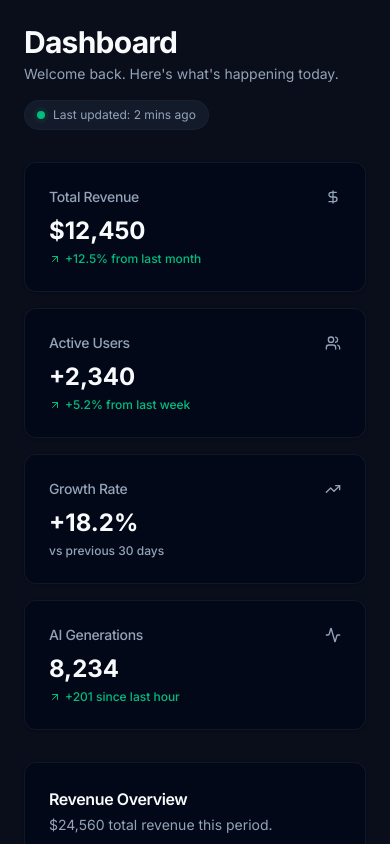
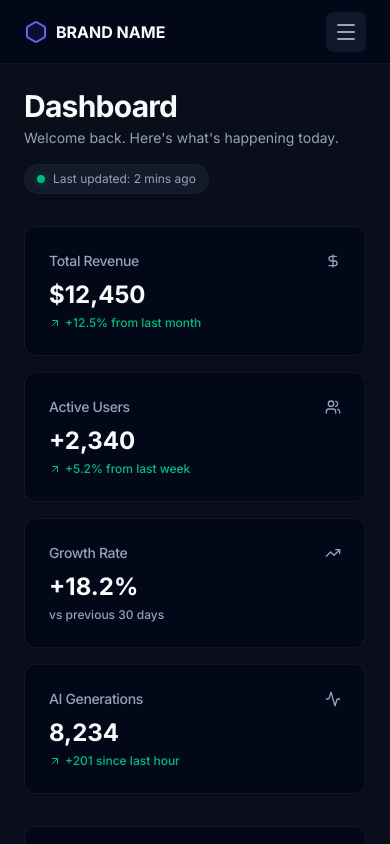
Before and after one commit to arjun456sahu-gif/ai-saas-dashboard, a Next.js app: page /dashboard in a window 390 px wide. Built offline with nearby package versions, Linux system fonts and the light colour scheme.

Commit message:
feat: complete responsive SaaS dashboard architecture
Fixed Sidebar layout, added mobile hamburger menu with auto-close logic, and optimized Tailwind v4 theme variables.

```diff
--- a/app/(dashboard)/analytics/page.tsx
+++ b/app/(dashboard)/analytics/page.tsx
@@ -1,6 +1,6 @@
 import { Card, CardContent, CardHeader, CardTitle } from "../../../components/ui/card"
 import { MainAnalyticsChart } from "../../../components/charts/main-analytics-charts"
-import { Navbar } from "@/components/layout/Navbar"
+// import { Navbar } from "@/components/Navbar"
 import {
   Calendar, Download, ChevronDown, Sparkles, Filter,
   Search, ArrowUpDown, MoreHorizontal, LayoutGrid, Users, Activity
@@ -9,7 +9,7 @@ import {
 export default function AnalyticsPage() {
   return (
     <>
-    <Navbar/>
+    {/* <Navbar/> */}
     <div className="flex-1 space-y-8 p-6 md:p-8 pt-6 bg-background min-h-screen">
 
       {/* =========================================
@@ -45,6 +45,7 @@ export default function AnalyticsPage() {
               Last 30 Days
               <ChevronDown className="ml-2 h-4 w-4 opacity-50" />
             </button>
+
 
             {/* User Type Filter */}
             <button className="inline-flex items-center justify-center whitespace-nowrap rounded-md text-sm font-medium border border-border/50 bg-background hover:bg-muted h-9 px-4 transition-colors">
--- a/app/(dashboard)/layout.tsx
+++ b/app/(dashboard)/layout.tsx
@@ -1,27 +1,88 @@
-import Sidebar from "../../components/layout/Sidebar"
+"use client"
 
+import React, { useState, useEffect } from "react"
+import Sidebar from "@/components/layout/Sidebar"
+import { Menu, X, Hexagon } from "lucide-react"
+import Link from "next/link"
+import { usePathname } from "next/navigation" // 👈 Pathname track karne ke liye
 
 export default function DashboardLayout({
   children,
 }: {
   children: React.ReactNode
 }) {
+  const [isMobileMenuOpen, setIsMobileMenuOpen] = useState(false)
+  const pathname = usePathname() // 👈 Current URL detect karo
+
+  // 🧠 THE MAGIC LOGIC: Jab bhi pathname (URL) change ho, menu band kar do
+  useEffect(() => {
+    setIsMobileMenuOpen(false)
+  }, [pathname])
+
   return (
-    <div className="flex h-screen w-full bg-background overflow-hidden">
+    <div className="flex h-screen w-full bg-background overflow-hidden selection:bg-indigo-500/30">
 
-      {/* Fixed Desktop Sidebar */}
-      <aside className="hidden lg:block w-64 h-full shrink-0">
+      {/* 1. DESKTOP SIDEBAR */}
+      <aside className="hidden lg:block w-64 h-full shrink-0 border-r border-border/50 bg-card/50 backdrop-blur-xl">
         <Sidebar />
       </aside>
 
-      {/* Main Content Area */}
-      <div className="flex-1 flex flex-col min-w-0 relative">
-        {/* We can put the Top Navbar here later */}
+      <div className="flex flex-1 flex-col min-w-0 relative">
+
+        {/* MOBILE HEADER */}
+        <header className="lg:hidden flex h-16 items-center justify-between px-6 border-b border-border/50 bg-card/80 backdrop-blur-md z-40">
+          <Link href="/dashboard" className="flex items-center gap-2">
+            <Hexagon className="h-6 w-6 text-primary fill-primary/10" />
+            <span className="font-bold text-foreground">BRAND NAME</span>
+          </Link>
+
+          <button
+            onClick={() => setIsMobileMenuOpen(true)}
+            className="p-2 rounded-lg bg-muted/50 text-muted-foreground hover:text-foreground transition-colors"
+          >
+            <Menu className="h-6 w-6" />
+          </button>
+        </header>
+
+        {/* 2. MOBILE OVERLAY MENU (Slide-in) */}
+        {isMobileMenuOpen && (
+          <div className="fixed inset-0 z-[100] lg:hidden">
+            {/* Backdrop with Fade-out effect */}
+            <div
+              className="absolute inset-0 bg-background/80 backdrop-blur-sm animate-in fade-in duration-300"
+              onClick={() => setIsMobileMenuOpen(false)}
+            />
+
+            {/* Sidebar with Slide-out effect */}
+            <div className="absolute inset-y-0 left-0 w-[280px] bg-card border-r border-border/50 shadow-2xl animate-in slide-in-from-left duration-300 flex flex-col">
+              <div className="h-16 flex items-center justify-between px-6 border-b border-border/50">
+                <span className="font-bold text-foreground flex items-center gap-2">
+                  <Hexagon className="h-5 w-5 text-primary" /> Nexus
+                </span>
+                <button
+                  onClick={() => setIsMobileMenuOpen(false)}
+                  className="p-2 text-muted-foreground hover:text-foreground"
+                >
+                  <X className="h-5 w-5" />
+                </button>
+              </div>
+
+              <div className="flex-1 overflow-y-auto">
+                {/* Hum Sidebar component ko yahan render kar rahe hain.
+                  Iske andar ke Links par click hote hi URL change hoga,
+                  aur upar wala useEffect ise close kar dega.
+                */}
+                <Sidebar />
+              </div>
+            </div>
+          </div>
+        )}
+
+        {/* 3. PAGE CONTENT */}
         <main className="flex-1 overflow-y-auto scrollbar-hide bg-background">
           {children}
         </main>
       </div>
-
     </div>
   )
 }
```
Also changed, not shown: components/Navbar.tsx (renamed from components/layout/Navbar.tsx).
